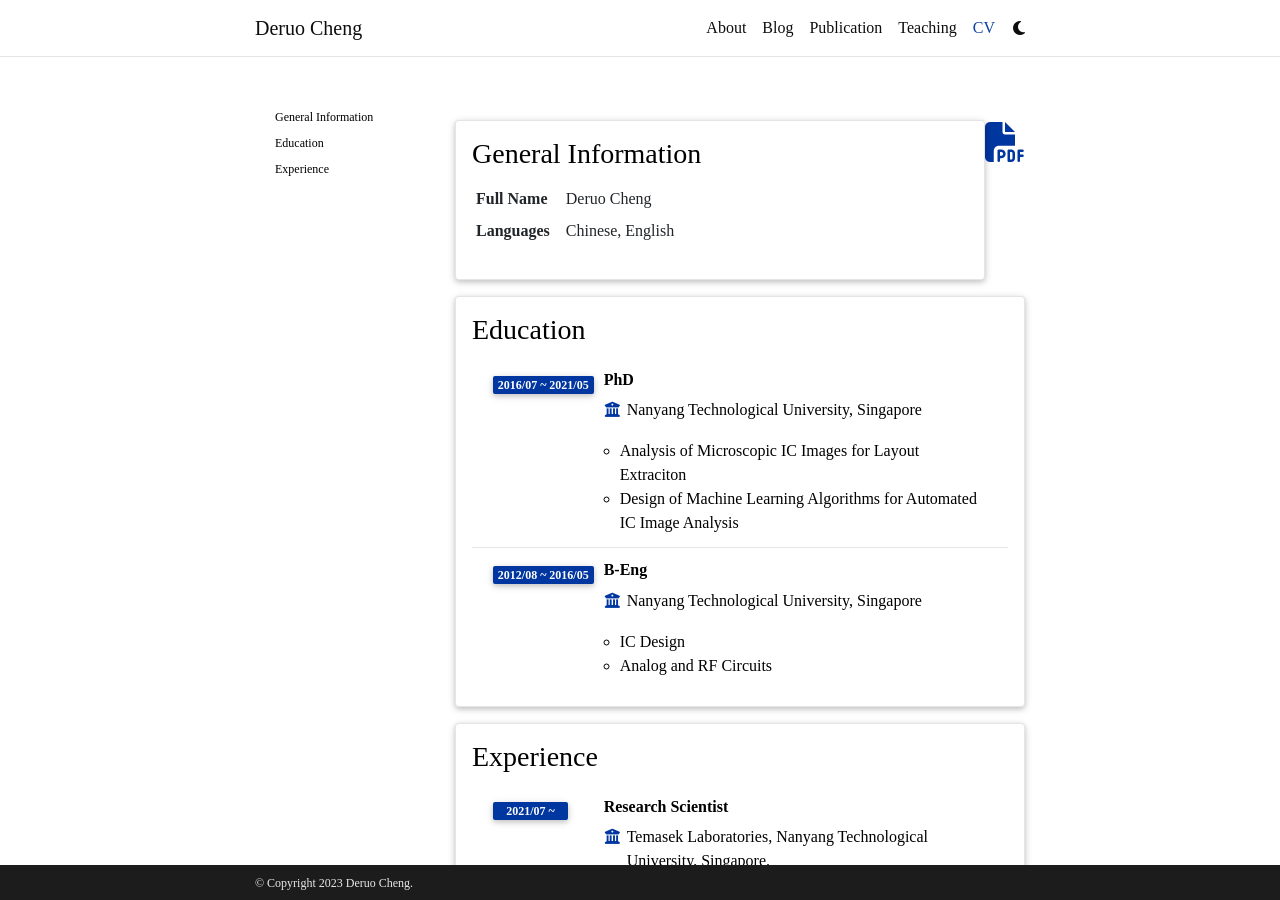
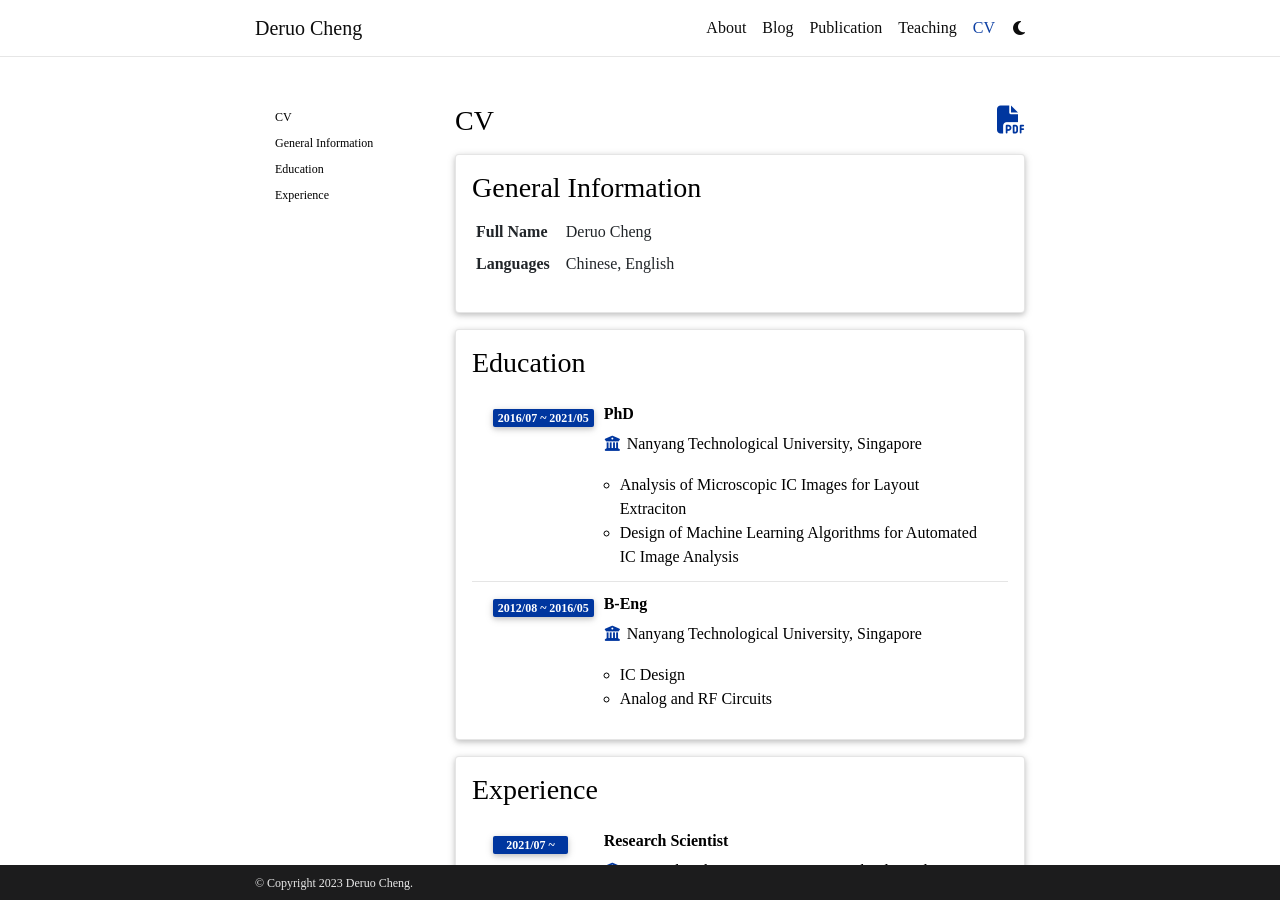
Before and after one commit to deruocheng/deruocheng.github.io, a Jekyll site: the page built from _pages/cv.md, in a window 1280 px wide and 900 px high. Built offline with Jekyll 4.4.1, drawn with Linux system fonts in a browser that asks for light colours; comment, search, counter and statistics services are not loaded; a style sheet for code colours, icons or effects is not loaded.

Commit message:
Update cv.html

```diff
--- a/_layouts/cv.html
+++ b/_layouts/cv.html
@@ -6,7 +6,7 @@
 <div class="post">
 
   <header class="post-header">
-    <h1 class="post-title">{{ }} {% if page.cv_pdf %}<a href="{{ page.cv_pdf | prepend: 'assets/pdf/' | relative_url}}" target="_blank" rel="noopener noreferrer" class="float-right"><i class="fa-solid fa-file-pdf"></i></a>{% endif %}</h1>
+    <h3 class="post-title">{{ page.title }} {% if page.cv_pdf %}<a href="{{ page.cv_pdf | prepend: 'assets/pdf/' | relative_url}}" target="_blank" rel="noopener noreferrer" class="float-right"><i class="fa-solid fa-file-pdf"></i></a>{% endif %}</h1>
       {% if page.description %}<p class="post-description">{{ page.description }}</p>{% endif %}
   </header>
 
@@ -41,7 +41,7 @@
 <div class="post">
 
   <header class="post-header">
-    <h1 class="post-title">{{ page.title }} {% if page.cv_pdf %}<a href="{{ page.cv_pdf | prepend: 'assets/pdf/' | relative_url}}" target="_blank" rel="noopener noreferrer" class="float-right"><i class="fa-solid fa-file-pdf"></i></a>{% endif %}</h1>
+    <h3 class="post-title">{{ page.title }} {% if page.cv_pdf %}<a href="{{ page.cv_pdf | prepend: 'assets/pdf/' | relative_url}}" target="_blank" rel="noopener noreferrer" class="float-right"><i class="fa-solid fa-file-pdf"></i></a>{% endif %}</h1>
     {% if page.description %}<p class="post-description">{{ page.description }}</p>{% endif %}
   </header>
 
```
